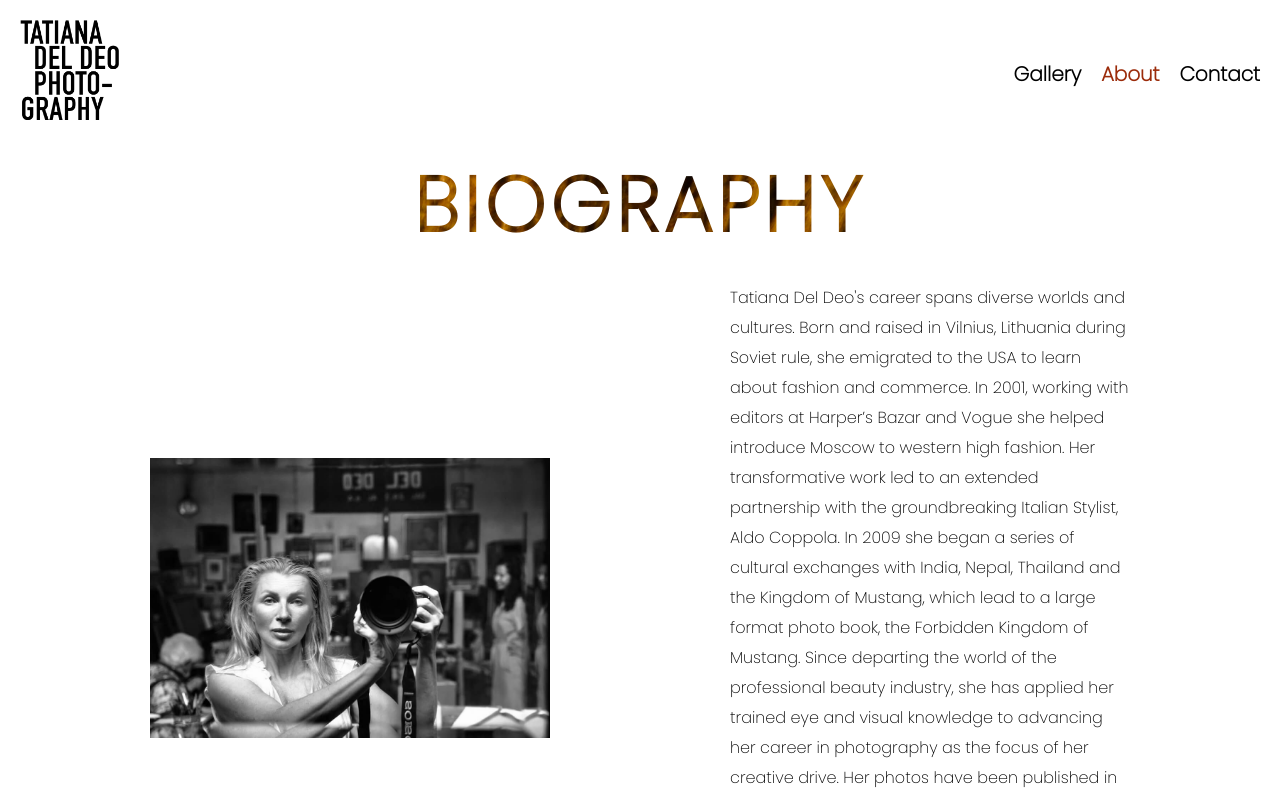
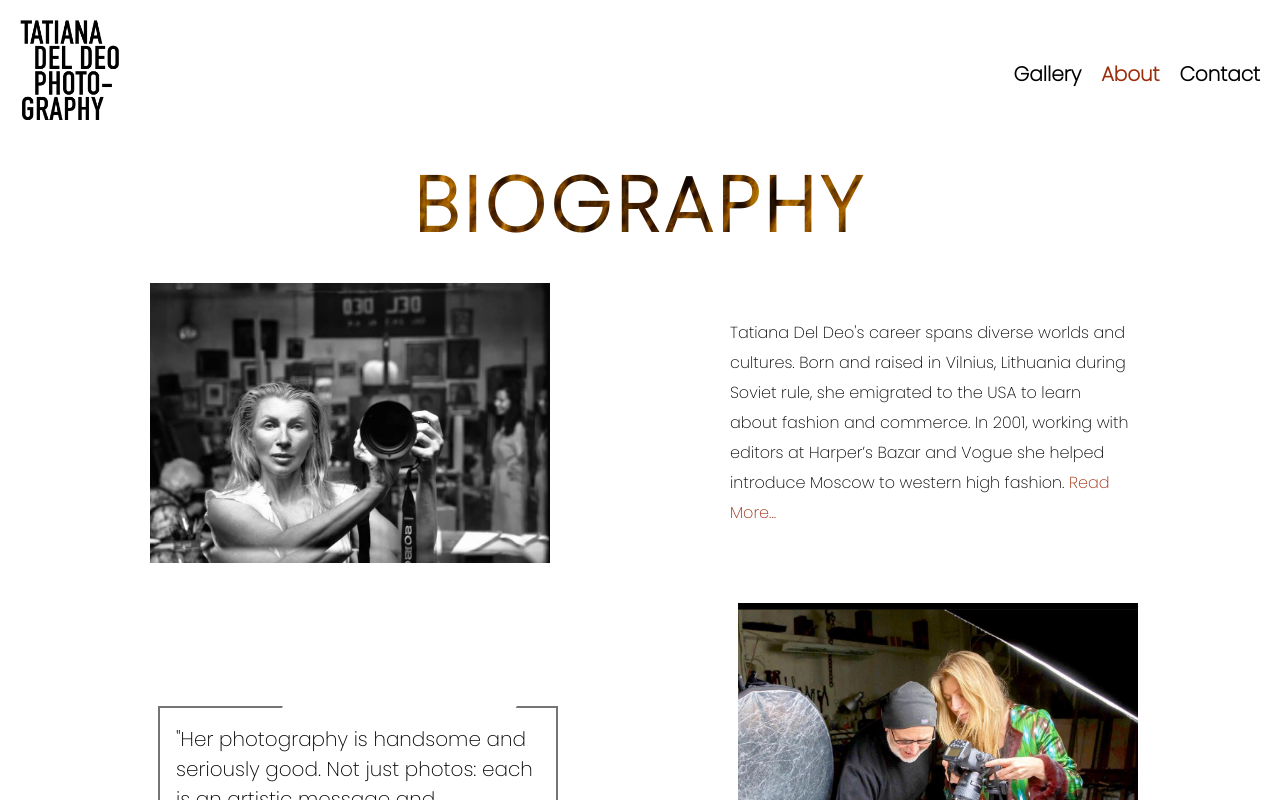
Before and after one commit to marcsouth/tatiana-photography, a React (Create React App) app: page /about in a window 1280 px wide. Shown: the top 800 px of the page. Built offline with nearby package versions, Linux system fonts and the light colour scheme; a web font is replaced by a local one.

Commit message:
readmore implemented

```diff
--- a/src/App.css
+++ b/src/App.css
@@ -435,3 +435,18 @@ form > .submitbutton{
   width: 30%;
   margin: auto;
 }
+
+.hiddenread{
+  display: none;
+}
+
+.readmore{
+  display: block;
+  font-size: 16px;
+}
+
+.readmorestyle{
+  color: #9B2B0A;
+  font-size: 16px;
+
+}
--- a/src/pages/about.js
+++ b/src/pages/about.js
@@ -3,10 +3,27 @@ import Navbar from '../components/navbar'
 import headshot from '../images/tatiana-photo.jpg'
 import aboutshot from '../images/aboutshot.jpg'
 import Footer from '../components/footer';
+import { useState } from 'react';
 
 
 
-export default function about() {
+
+export default function About() {
+
+const [readMore, setReadMore] = useState(false);
+
+function toggleMore(){
+
+    setReadMore(readMore => !readMore)
+
+}
+
+let toggleClass = readMore ? "readmore": null;
+
+
+
+
+
   return (
     <>
 
@@ -16,12 +33,12 @@ export default function about() {
 
 
 <div className='aboutcontainer'>
-  <img src={headshot} alt="tatiana headshot" className="headshot nofotomoto"/>
+  <img src={headshot} alt="tatiana headshot" className="headshot"/>
 
   <p>Tatiana Del Deo's career spans diverse worlds and cultures. Born and raised in Vilnius,
    Lithuania during Soviet rule, she emigrated to the USA to learn about fashion and commerce.
    In 2001, working with editors at Harper’s Bazar and Vogue she helped introduce Moscow to western high fashion.
-   Her transformative work led to an extended partnership with the groundbreaking Italian Stylist, Aldo Coppola.
+  <span className={`hiddenread ${toggleClass}`}> Her transformative work led to an extended partnership with the groundbreaking Italian Stylist, Aldo Coppola.
     In 2009 she began a series of cultural exchanges with India, Nepal, Thailand and the Kingdom of Mustang,
      which lead to a large format photo book, the Forbidden Kingdom of Mustang. Since departing the world of the professional beauty industry, she has applied her trained eye and visual knowledge to advancing her career in photography as the focus of her creative drive.
 
@@ -30,6 +47,7 @@ export default function about() {
 Her photos have been published in numerous newspapers and magazines including:
 
 La Nazione Newspaper, Italy; The Arts Newspaper; Overview Art; Aint-Bad; Provincetown Arts; Le Mile Magazine and The Independent
+</span> <span onClick={toggleMore} className="readmorestyle">{readMore? "Read Less...":"Read More..."}</span>
 </p>
 
 
```
